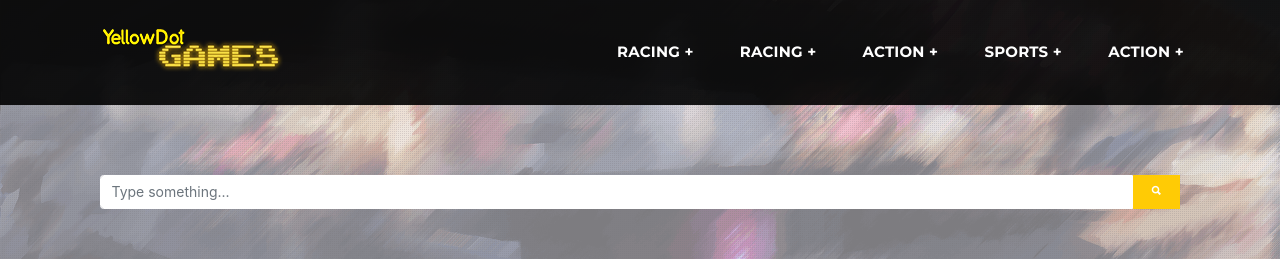
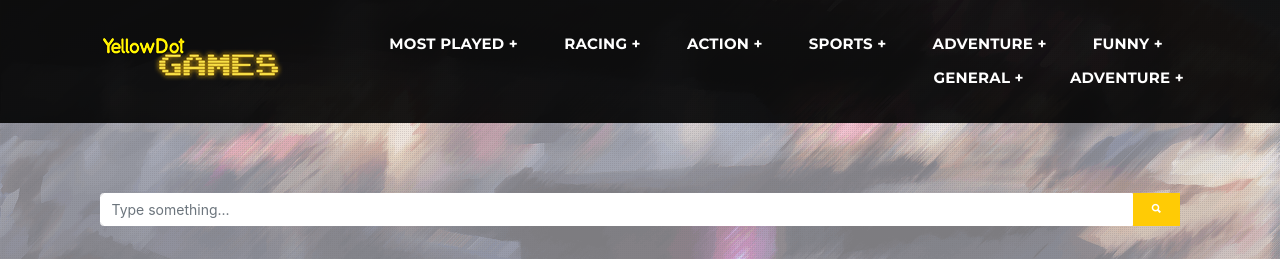
Before and after one commit to dharminder143/games, a Django app: page /action-games/ in a window 1280 px wide. Shown: the top 259 px of the page. Run offline with Django 3.2, Linux system fonts and the light colour scheme; data comes from the database, SQL or seed files in the repository; some libraries are stand-ins or nearby versions; some web fonts are replaced.

Commit message:
display 10 game of all category

```diff
--- a/blog/context_processors.py
+++ b/blog/context_processors.py
@@ -1,6 +1,5 @@
 from .models import *
 
 def all_cat(request):
-    cat_all=Product.objects.all()[:5]
-    # cat_all=list(set(cat_all))
-    return {'cat_all':cat_all }
+    cat_all=Product.objects.values('category').distinct()
+    return {'cat':cat_all }
--- a/blog/views.py
+++ b/blog/views.py
@@ -4,14 +4,15 @@
 # Create your views here.
 from .resources import PersonResource
 from tablib import Dataset
-from django.db.models import Q
+from django.db.models import Q , Count
 from django.contrib import messages
 from django.core.paginator import Paginator, EmptyPage, PageNotAnInteger
 
 def product(request):
-	post = Product.objects.all()
-	action = Product.objects.filter(category='Action')
-	return render(request,'blog/index.html',{'posts':post,
+    postss=Product.objects.values('category').distinct()
+    post = Product.objects.filter(category__in=[item['category'] for item in postss])[:7]
+    action = Product.objects.filter(category='Action')[:10]
+    return render(request,'blog/index.html',{'posts':post,
 												'actions':action,
 												})
 
--- a/templates/blog/base.html
+++ b/templates/blog/base.html
@@ -98,32 +98,18 @@
                 </a>
 
                 <ul class="nk-nav nk-nav-right d-none d-lg-table-cell" data-nav-mobile="#nk-nav-mobile">
-        {% for p in cat_all %}
+            <li class=" nk-drop-item">
+            <a href="/#dhar">
+                MOST PLAYED
+
+            </a></li>
+        {% for p in cat %}
         <li class=" nk-drop-item">
             <a href="{% url 'search' %}?query={{p.category}}">
                 {{p.category}}
 
 			</a></li>
             {% endfor %}
-
-            <!-- <li class=" nk-drop-item">
-            <a href="#">
-                Action Games
-
-			</a></li>
-
-                          <li class=" nk-drop-item">
-            <a href="#">
-                Funny Games
-
-			</a></li>
-
-                          <li class=" nk-drop-item">
-            <a href="#">
-               Tending Games
-
-			</a></li> -->
-
 
                 </ul>
                 <ul class="nk-nav nk-nav-right nk-nav-icons">
--- a/templates/blog/index.html
+++ b/templates/blog/index.html
@@ -80,7 +80,7 @@
     <!-- START: Top 10 Best Sellers -->
     <div class="nk-gap-3"></div>
     <div class="read-more"><a href="{% url 'post' %}">See all </a></div>
-    <h3 class="nk-decorated-h-2"><span><span class="text-main-1">Most</span> Played</span></h3>
+    <h3 class="nk-decorated-h-2" id="dhar"><span><span class="text-main-1">Most</span> Played</span></h3>
 
 
     <div class="nk-carousel nk-carousel-x4" data-autoplay="5000" data-dots="false" data-cell-align="left" data-arrows="true">
@@ -96,8 +96,7 @@
                     <div class="nk-product-cont">
                         <div class="nk-gap-1"></div>
                         <h3 class="nk-product-title h5"><a href="{{p.GameURL}}">{{p.gamename}}</a></h3>
-
-
+                       <p>category {{p.category}}</p>
                     </div>
                 </div>
             </div></div>
```
